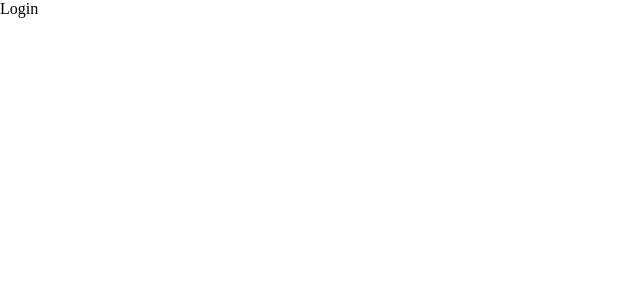
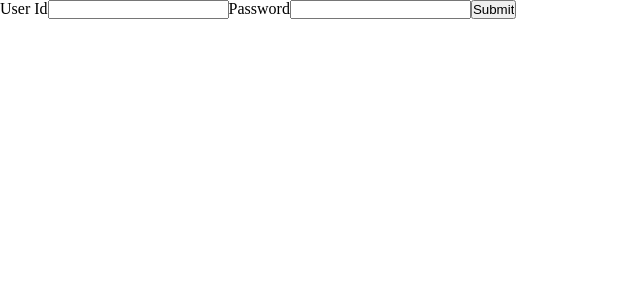
Before and after one commit to saiful674/ph-university-client, a React (Vite) app: page /login in a window 1280 px wide. Shown: the top 300 px of the page, without its empty margins (0-640 px from the left). Built offline with nearby package versions, Linux system fonts and the light colour scheme.

Commit message:
get userData from token after login using jwt deccode and store userData in localstore using redux-persist functionality added

```diff
--- a/package.json
+++ b/package.json
@@ -12,11 +12,13 @@
   "dependencies": {
     "@reduxjs/toolkit": "^2.0.1",
     "antd": "^5.13.1",
+    "jwt-decode": "^4.0.0",
     "react": "^18.2.0",
     "react-dom": "^18.2.0",
     "react-hook-form": "^7.49.3",
     "react-redux": "^9.1.0",
-    "react-router-dom": "^6.21.2"
+    "react-router-dom": "^6.21.2",
+    "redux-persist": "^6.0.0"
   },
   "devDependencies": {
     "@types/react": "^18.2.43",
--- a/src/main.tsx
+++ b/src/main.tsx
@@ -2,14 +2,17 @@ import React from "react";
 import ReactDOM from "react-dom/client";
 import { Provider } from "react-redux";
 import { RouterProvider } from "react-router-dom";
+import { PersistGate } from "redux-persist/integration/react";
 import "./index.css";
-import { store } from "./redux/store.ts";
+import { persistor, store } from "./redux/store.ts";
 import router from "./routes/routes.tsx";
 
 ReactDOM.createRoot(document.getElementById("root")!).render(
   <React.StrictMode>
     <Provider store={store}>
-      <RouterProvider router={router} />
+      <PersistGate loading={null} persistor={persistor}>
+        <RouterProvider router={router} />
+      </PersistGate>
     </Provider>
   </React.StrictMode>
 );
--- a/src/pages/Login.tsx
+++ b/src/pages/Login.tsx
@@ -1,5 +1,39 @@
+import { useForm } from "react-hook-form";
+import { useLoginMutation } from "../redux/features/auth/authApi";
+import { setUser } from "../redux/features/auth/authSlice";
+import { useAppDispatch } from "../redux/hooks";
+import { varifyToken } from "../utils/varifyToken";
+
 const Login = () => {
-  return <div>Login</div>;
+  const dispatch = useAppDispatch();
+  const { register, handleSubmit } = useForm();
+
+  const [login, { error }] = useLoginMutation();
+
+  console.log("error =>", error);
+
+  const onSubmit = async (data) => {
+    const userInfo = {
+      id: data.id,
+      password: data.password,
+    };
+    const res = await login(userInfo).unwrap();
+    // decoded access token and get user info
+    const user = varifyToken(res.data.accessToken);
+    // set user data
+    dispatch(setUser({ user, token: res.data.accessToken }));
+  };
+  return (
+    <form onSubmit={handleSubmit(onSubmit)}>
+      <label>User Id</label>
+      <input type="text" {...register("id")} />
+
+      <label>Password</label>
+      <input type="text" {...register("password")} />
+
+      <input type="submit" />
+    </form>
+  );
 };
 
 export default Login;
--- /dev/null
+++ b/src/redux/api/baseApi.ts
@@ -0,0 +1,10 @@
+import { createApi, fetchBaseQuery } from "@reduxjs/toolkit/query/react";
+
+export const baseApi = createApi({
+  reducerPath: "baseApi",
+  baseQuery: fetchBaseQuery({
+    baseUrl: "http://localhost:5000/api/v1",
+    credentials: "include",
+  }),
+  endpoints: () => ({}),
+});
--- /dev/null
+++ b/src/redux/features/auth/authApi.ts
@@ -0,0 +1,15 @@
+import { baseApi } from "../../api/baseApi";
+
+const authAPi = baseApi.injectEndpoints({
+  endpoints: (builder) => ({
+    login: builder.mutation({
+      query: (userInfo) => ({
+        url: "/auth/login",
+        method: "POST",
+        body: userInfo,
+      }),
+    }),
+  }),
+});
+
+export const { useLoginMutation } = authAPi;
--- /dev/null
+++ b/src/redux/features/auth/authSlice.ts
@@ -0,0 +1,30 @@
+import { createSlice } from "@reduxjs/toolkit";
+
+type TAuthUser = {
+  user: null | object;
+  token: null | string;
+};
+const initialState: TAuthUser = {
+  user: null,
+  token: null,
+};
+const authSlice = createSlice({
+  name: "auth",
+  initialState,
+  reducers: {
+    setUser: (state, action) => {
+      const { user, token } = action.payload;
+      state.user = user;
+      state.token = token;
+    },
+
+    logout: (state) => {
+      state.user = null;
+      state.token = null;
+    },
+  },
+});
+
+export const { setUser, logout } = authSlice.actions;
+
+export default authSlice.reducer;
--- a/src/redux/store.ts
+++ b/src/redux/store.ts
@@ -1,10 +1,28 @@
 import { configureStore } from "@reduxjs/toolkit";
+import { persistReducer, persistStore } from "redux-persist";
+import storage from "redux-persist/lib/storage"; // defaults to localStorage for web
+import { baseApi } from "./api/baseApi";
+import authReducer from "./features/auth/authSlice";
+
+const persistConfig = {
+  key: "auth",
+  storage,
+};
+
+const persistAuthReducer = persistReducer(persistConfig, authReducer);
 
 export const store = configureStore({
-  reducer: {},
+  reducer: {
+    [baseApi.reducerPath]: baseApi.reducer,
+    auth: persistAuthReducer,
+  },
+  middleware: (getDefaultMidlewares) =>
+    getDefaultMidlewares().concat(baseApi.middleware),
 });
 
 // Infer the `RootState` and `AppDispatch` types from the store itself
 export type RootState = ReturnType<typeof store.getState>;
 // Inferred type: {posts: PostsState, comments: CommentsState, users: UsersState}
 export type AppDispatch = typeof store.dispatch;
+
+export const persistor = persistStore(store);
--- /dev/null
+++ b/src/utils/varifyToken.ts
@@ -0,0 +1,6 @@
+import { jwtDecode } from "jwt-decode";
+
+export const varifyToken = (token: string) => {
+  const decoded = jwtDecode(token);
+  return decoded;
+};
```
Also changed, not shown: 1 other file (tests, documents, lock files or other folders).
